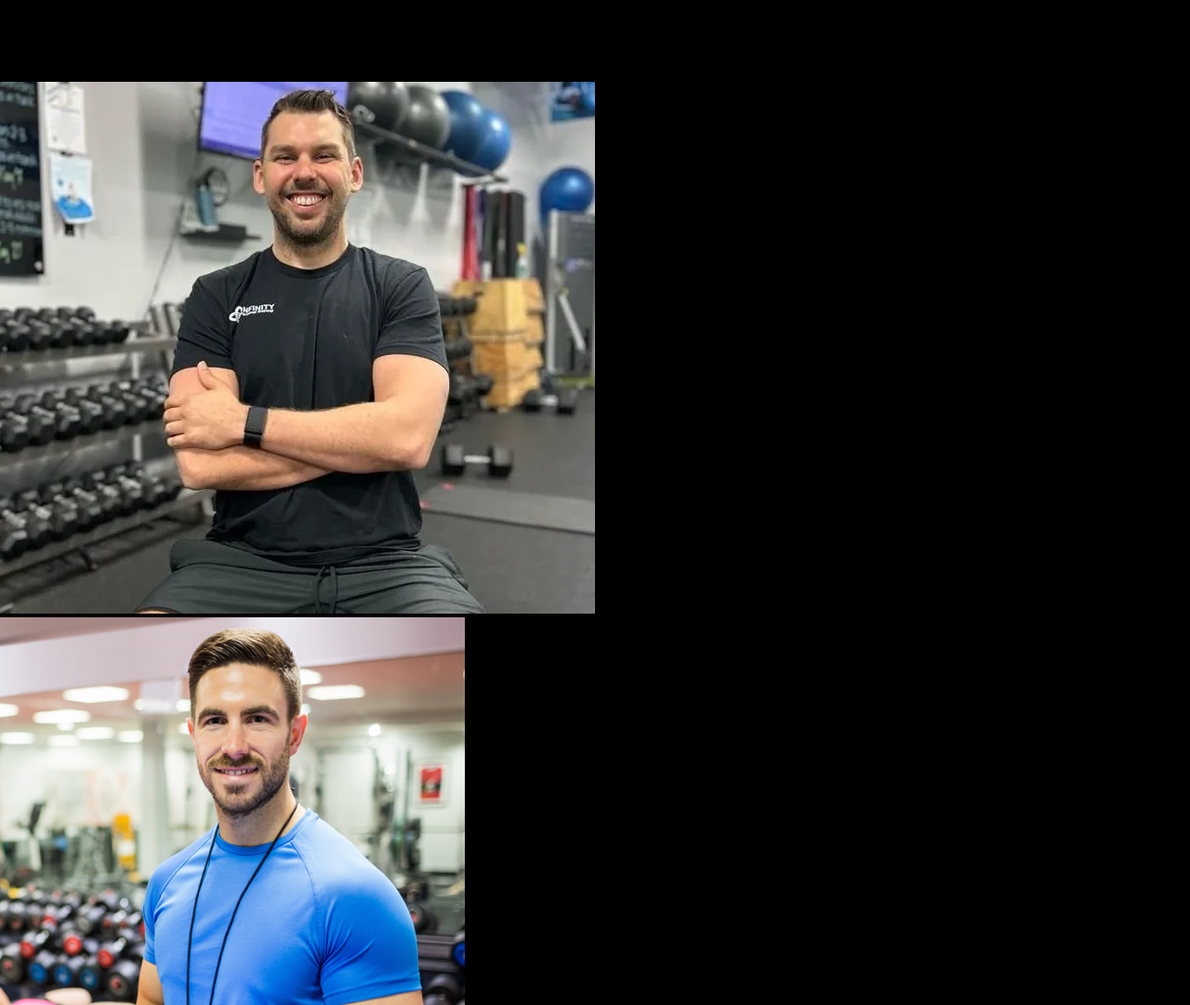
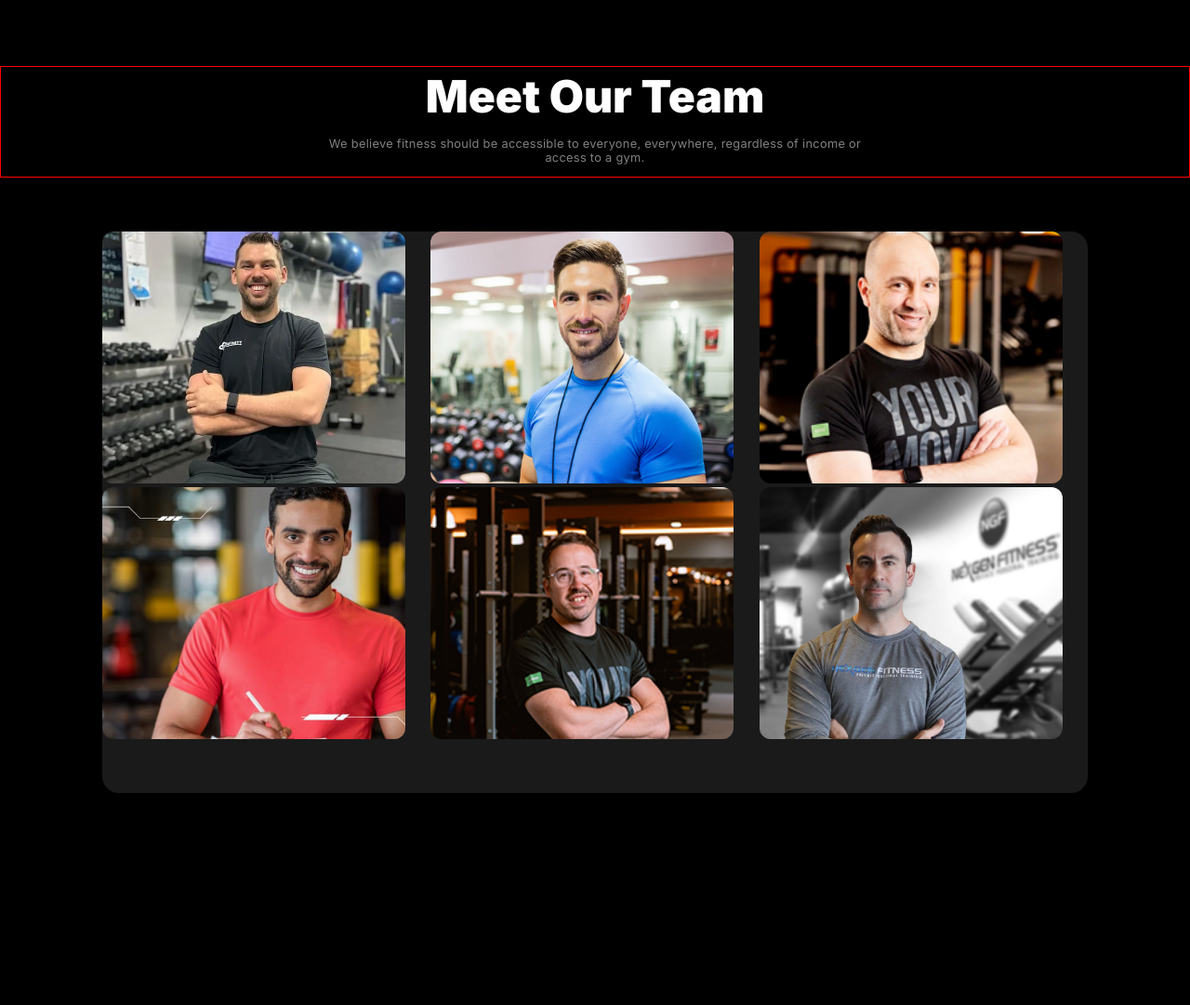
Before and after one commit to 451-Mridulqu/Programming--Hero-Assignment-2, a plain HTML site: page index.html in a window 1280 px wide. Shown: the part 2643-3724 px from the top of the page at 93% size. After the commit the page ends 3496 px from the top, so only its background shows below. Drawn offline with Linux system fonts and the light colour scheme; a web font is replaced by a local one.

Commit message:
add main-section-05

```diff
--- a/Styles.css
+++ b/Styles.css
@@ -540,6 +540,63 @@ justify-content: space-between;
  }
 
 
+ /*main-Section-05 Realted Styles */
+
+ .main-Section-05-image-container{
+  display: grid;
+  grid-template-columns: repeat(3,1fr);
+ }
+ .main-Section-05{
+    margin: 0 auto;
+
+    width: 1060px;
+    height: 604px;
+    border-radius: 18px;
+    background-color: rgba(255, 255, 255, 0.1);
+  }
+
+
+ .main-Section-05 img{
+   gap: 20px;
+ border-radius: 12px;
+ width: 326px; ;
+  height: 271px;
+
+
+ }
+ .image-04{
+ object-fit: cover;
+ object-position: 48% 20%;
+ width: 326px; ;
+  height: 271px;
+
+ }
+  .text-Container-5{
+    margin-top: 88px;
+    margin-bottom: 58px;
+
+     text-align: center;
+     border: 1px solid red;
+  }
+ .text-Container-5 h1{
+  margin-top: 2px;
+  font-size: 3rem;
+  font-weight: 900;
+  color: white;
+  margin-bottom: 14px;
+ }
+ .text-Container-5 p{
+   font-size: 0.8rem;
+   font-weight: 400;
+   letter-spacing: 0.3px;
+   color: rgba(255, 255, 255, 0.5);
+
+ }
+
+
+
+
+
 /* small device realted Styles */
 
 @media screen and (max-width:576px) {
--- a/index.html
+++ b/index.html
@@ -271,33 +271,34 @@
 
 
        </section>
+       <div class="text-Container-5">
+
+        <h1 class="Titile-text-05">
+          Meet Our Team
+        </h1>
+
+      <p class="">
+        We believe fitness should be accessible to everyone, everywhere, regardless of income or <br> access to a gym.
+      </p>
+
+      </div>
 
        <section class="main-Section-05">
 
-        <div class="">
 
-          <h1 class="">
-            Meet Our Team
-          </h1>
-
-        <p class="">
-          We believe fitness should be accessible to everyone, everywhere, regardless of income or access to a gym.
-        </p>
-
-        </div>
-          <div class="">
+          <div class=" main-Section-05-image-container">
 
             <div class="">
-              <img src="images/trainer1.png" alt="">
+              <img class="image-04" src="images/trainer1.png" alt="">
             </div>
                <div class=""><img src="images/trainer2.png" alt="">
               </div>
                 <div class="">
-                  <img src="images/trainer3.png" alt="">
+                  <img class="image-04" src="images/trainer3.png" alt="">
                 </div>
-                <div class=""><img src="images/trainer4.png" alt="">
+                <div class=""><img class="image-04" src="images/trainer4.png" alt="">
                 </div>
-              <div class=""><img src="images/trainer5.png" alt="">
+              <div class=""><img class="image-04" src="images/trainer5.png" alt="">
               </div>
 
               <div class="">
```
